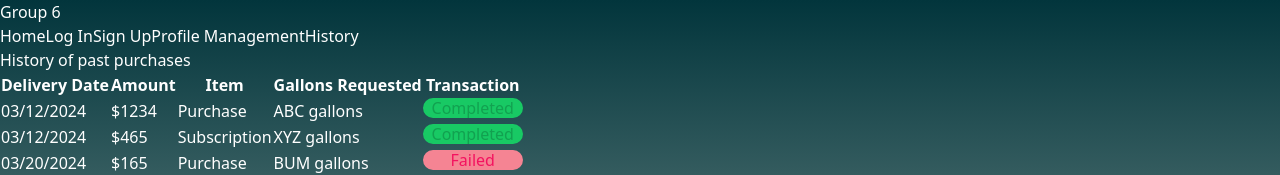
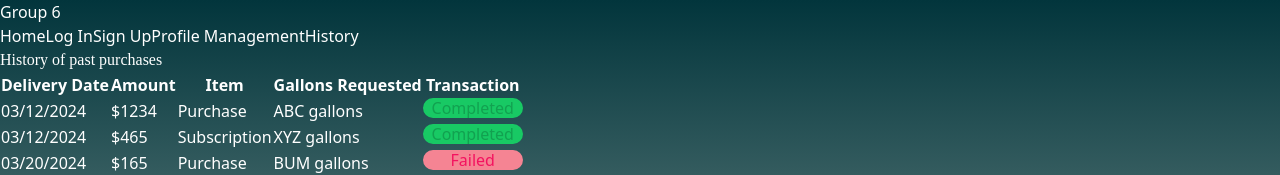
Before and after one commit to daigza09/4353-Spring22, a React (Vite) app in the folder client/: page /History in a window 1280 px wide. Shown: the top 175 px of the page. Built offline with nearby package versions, Linux system fonts and the light colour scheme.

Commit message:
added in font

```diff
--- a/client/src/pages/History.jsx
+++ b/client/src/pages/History.jsx
@@ -6,7 +6,10 @@ function History() {
   const [data, setData] = useState(Data);
   return (
     <main>
-      <h1 className="text-3xl relative left-24 top-12">
+      <h1
+        className="text-3xl relative left-24 top-12 font-SemiBold"
+        style={{ fontFamily: "Barlow, SemiBold" }}
+      >
         History of past purchases
       </h1>
       <div className="flex items-center justify-center mt-20">
```
